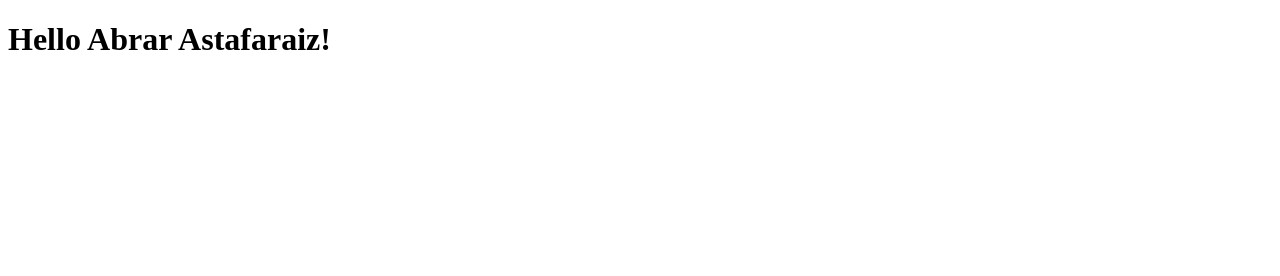
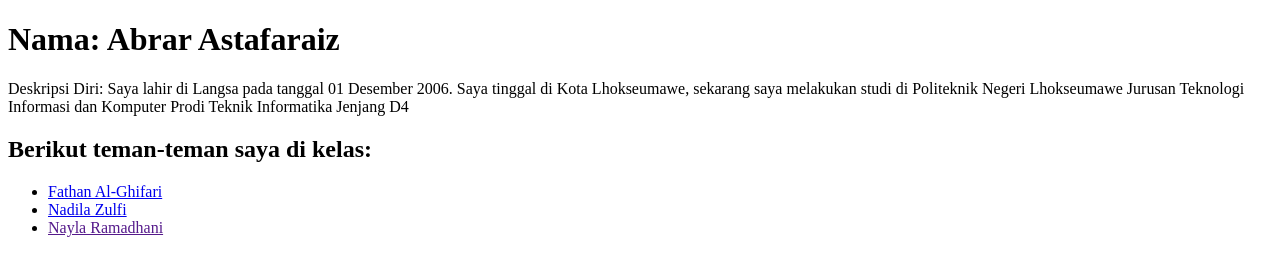
Before and after one commit to Astaa24/Astaa24.github.io, a plain HTML site: page index.html in a window 1280 px wide. Drawn offline with Linux system fonts and the light colour scheme.

Commit message:
pub: Second Publish

```diff
--- a/index.html
+++ b/index.html
@@ -5,6 +5,13 @@
         <title>Home</title>
     </head>
     <body>
-        <h1>Hello Abrar Astafaraiz!</h1>
+        <h1>Nama: Abrar Astafaraiz</h1>
+        <p>Deskripsi Diri: Saya lahir di Langsa pada tanggal 01 Desember 2006. Saya tinggal di Kota Lhokseumawe, sekarang saya melakukan studi di Politeknik Negeri Lhokseumawe Jurusan Teknologi Informasi dan Komputer Prodi Teknik Informatika Jenjang D4</p>
+        <h2>Berikut teman-teman saya di kelas: </h2>
+        <ul>
+            <li><a href="https://tan1001101.github.io/" target="_blank">Fathan Al-Ghifari</a></li>
+            <li><a href="https://nadilazulfi17.github.io/" target="_blank">Nadila Zulfi</a></li>
+            <li><a href="" target="_blank">Nayla Ramadhani</a></li>
+        </ul>
     </body>
 </html>
```
Also changed, not shown: 1 other file.
